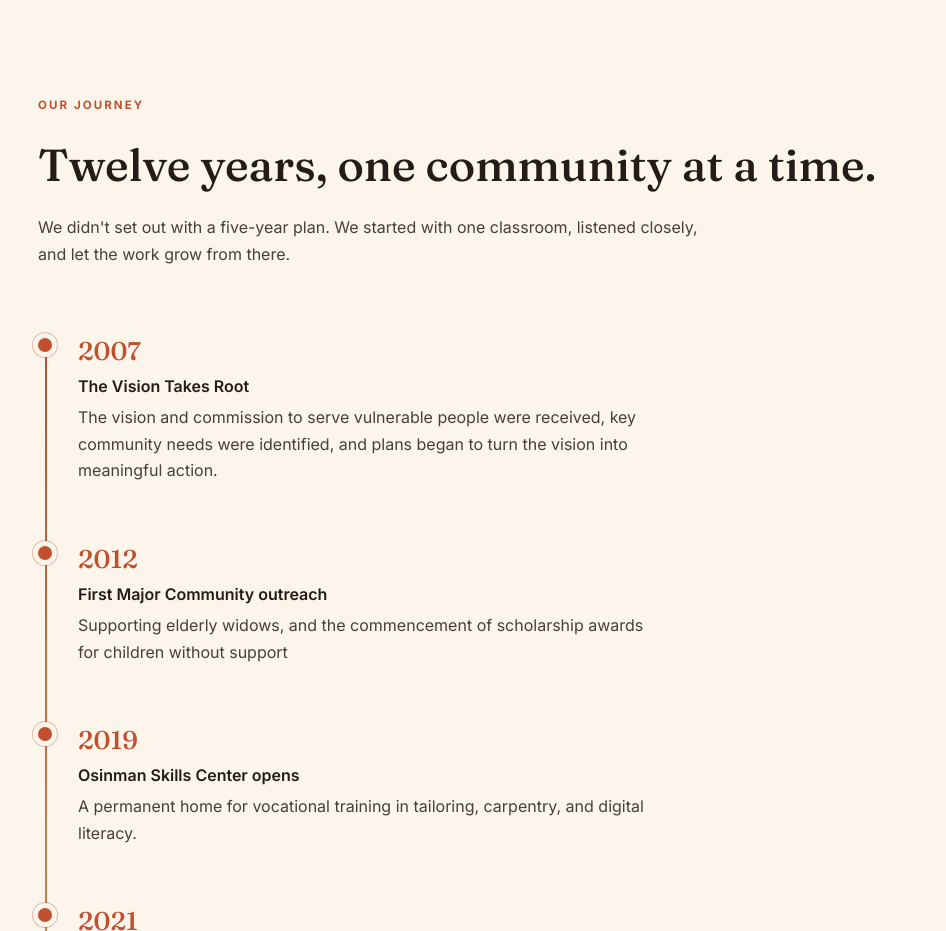
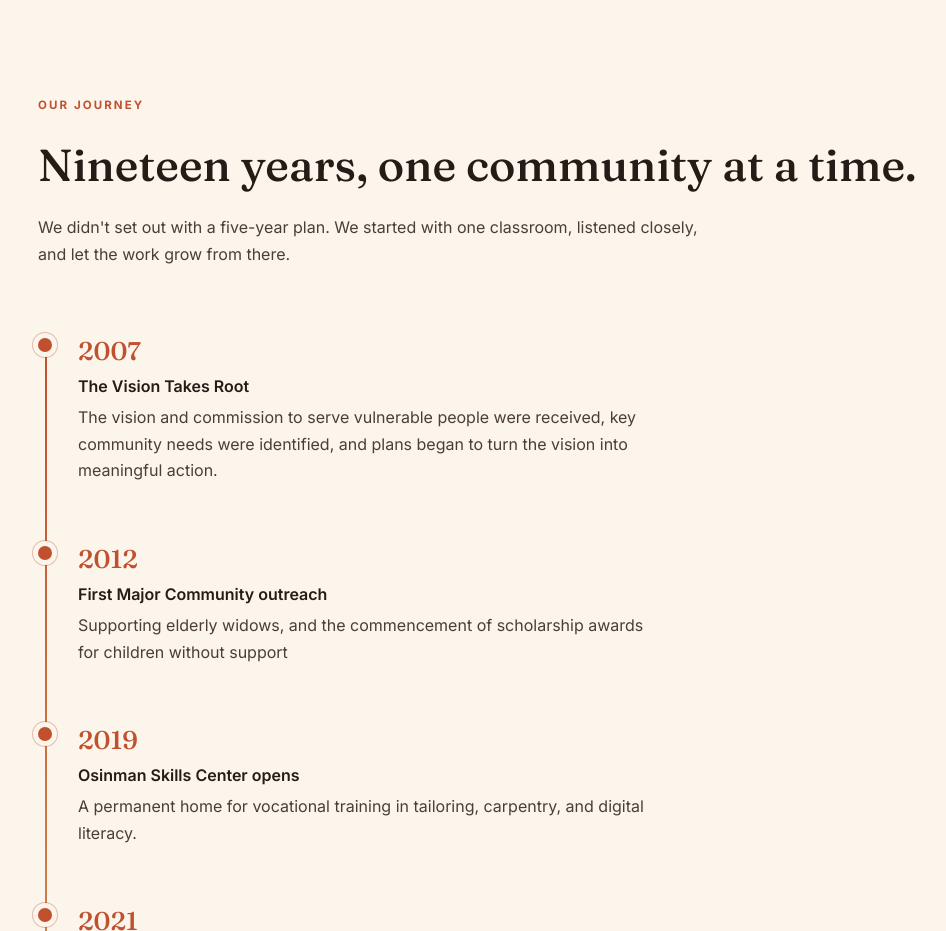
Before and after one commit to Aritesoma/osinman_website, a React (Vite) app: page / in a window 1280 px wide. Shown: the part 2520-3451 px from the top of the page, without its empty margins (114-1060 px from the left). Built offline with nearby package versions, Linux system fonts and the light colour scheme.

Commit message:
text update

```diff
--- a/src/pages/Home.jsx
+++ b/src/pages/Home.jsx
@@ -882,7 +882,7 @@ export default function Home() {
           </Reveal>
           <Reveal delay={60}>
             <h2 className="font-display font-medium mb-4" style={{ fontSize: "clamp(1.9rem, 4vw, 2.8rem)" }}>
-              Twelve years, one community at a time.
+              Nineteen years, one community at a time.
             </h2>
           </Reveal>
           <Reveal delay={120}>
```
